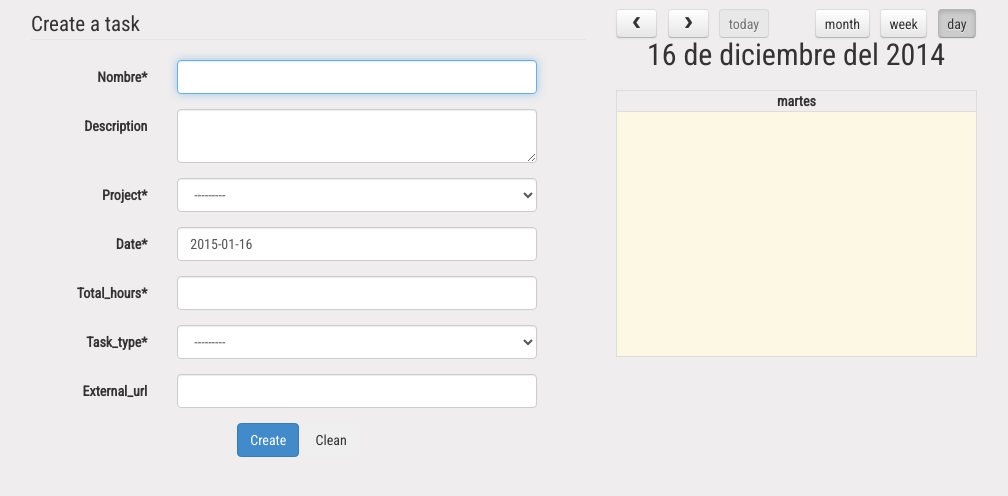
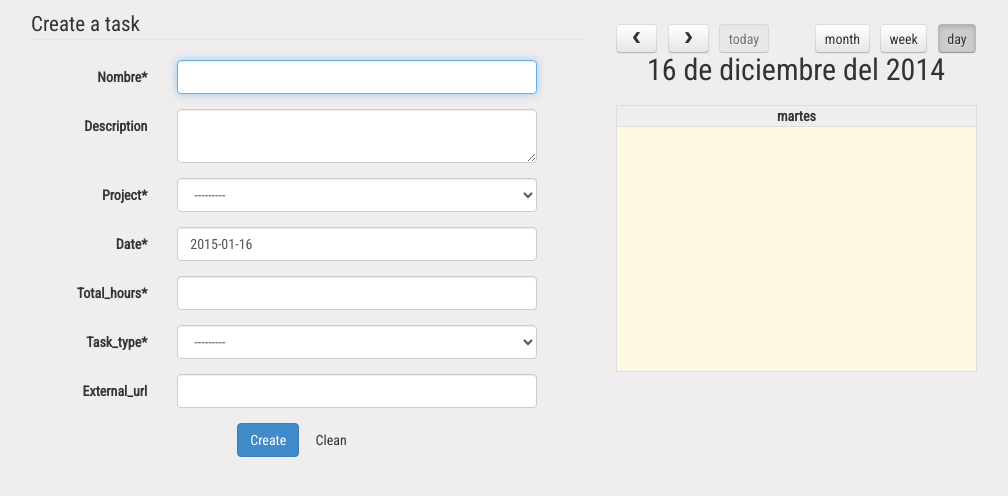
Before and after one commit to MSA-Argentina/relojito_project, a Django app: page /task/new/ in a window 1280 px wide. Shown: the part 51-547 px from the top of the page, without its empty margins (39-1047 px from the left). Run offline with Django 3.2, Linux system fonts and the light colour scheme; the visitor is signed in with stand-in values (Sample User, id 1); data that the repository does not hold is empty; parts of the project's set-up code (start-up, migrations or seed data) failed here and were passed over; some libraries are stand-ins or nearby versions.

Commit message:
improving add task form aspect

```diff
--- a/relojito/templates/task_form.html
+++ b/relojito/templates/task_form.html
@@ -12,7 +12,7 @@
         <div class="col-md-6">
           {% crispy form %}
         </div>
-        <div class="col-md-4">
+        <div class="col-md-4" style="padding-top: 15px;">
             <div id='calendar-new-task'></div>
         </div>
       </div>
```
